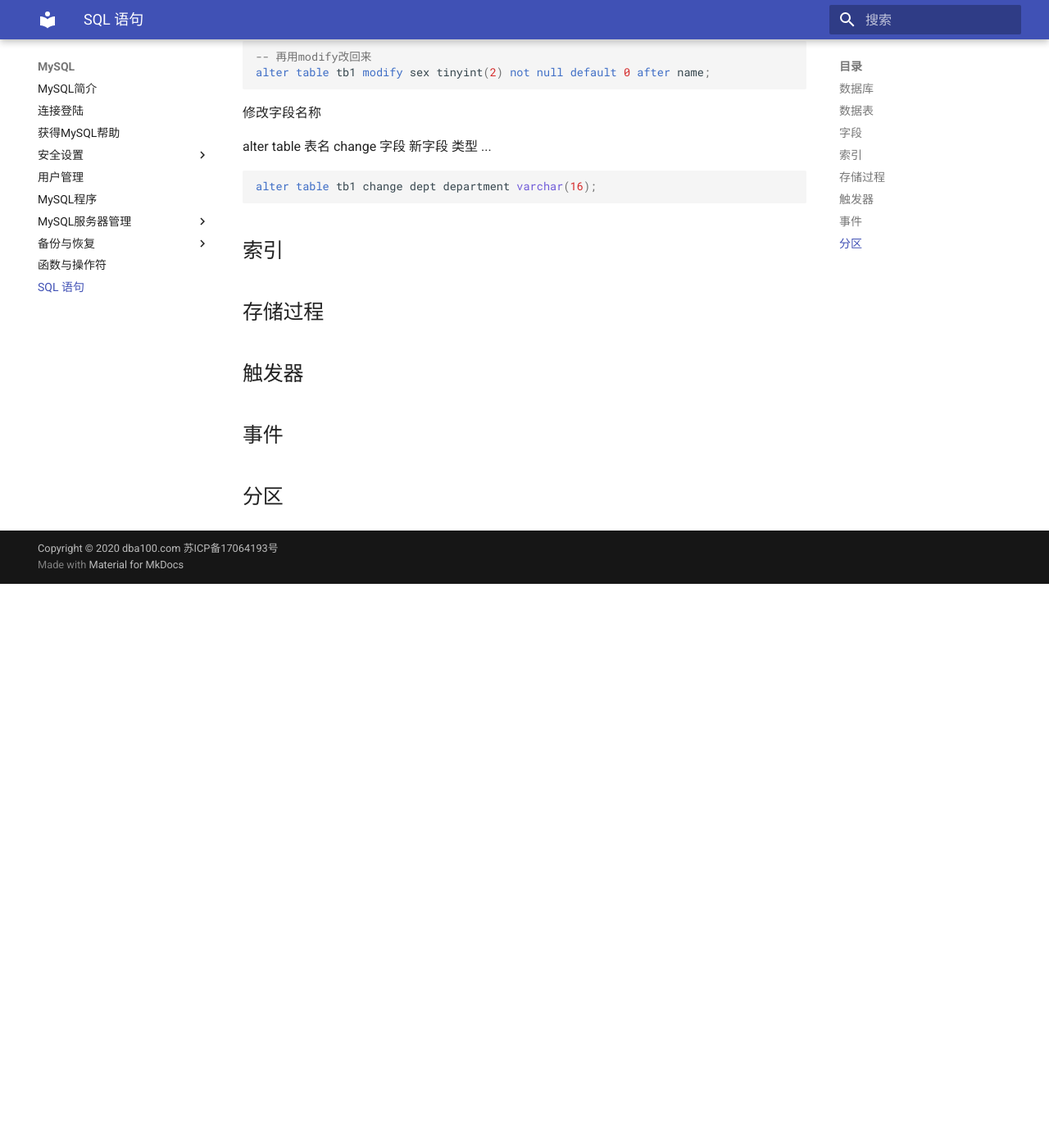
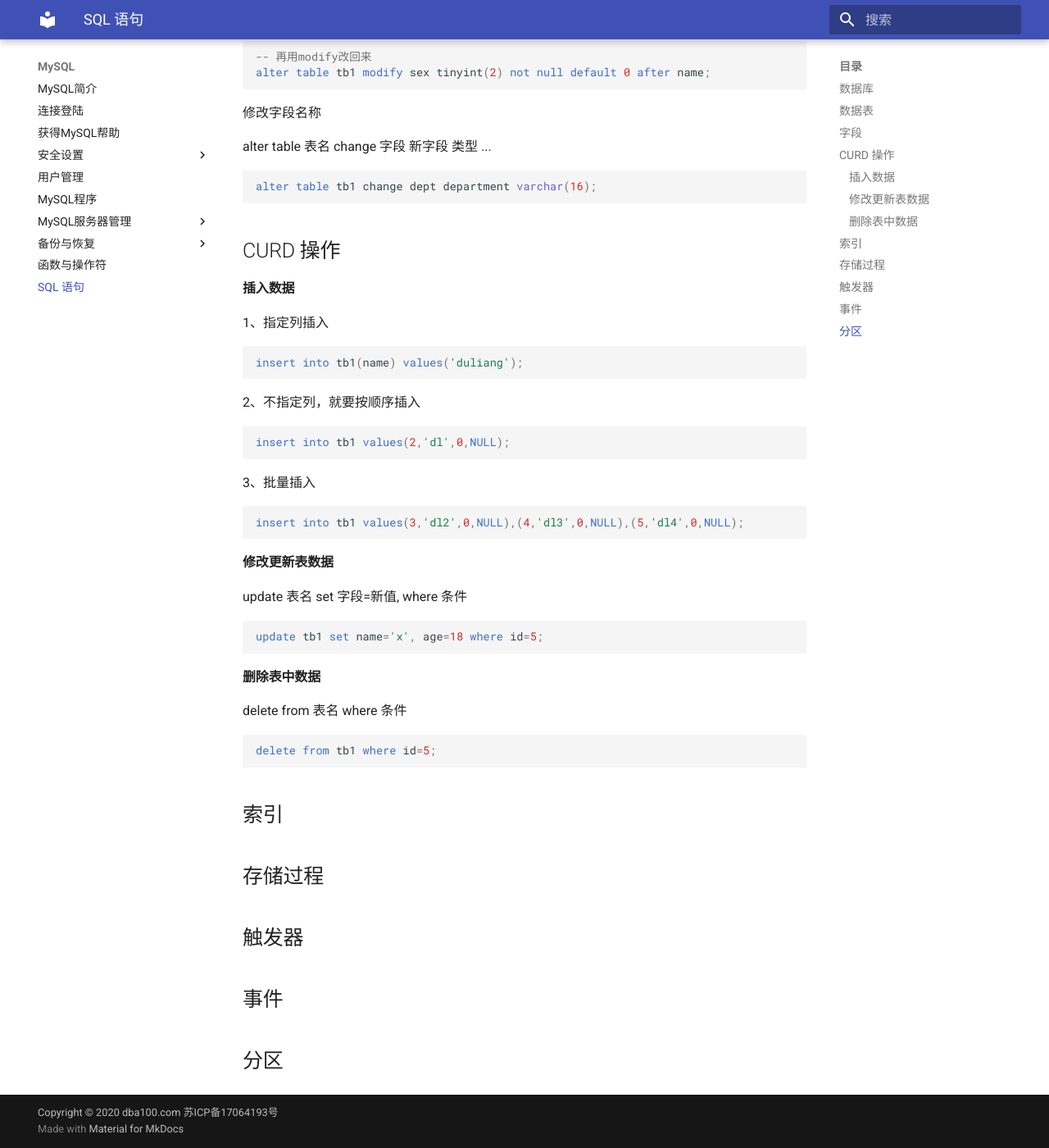
Before and after one commit to duliang123/dba100, an MkDocs documentation site: the page built from docs/mysql/sql.md, in a window 1280 px wide and 1400 px high, scrolled down 2399 px. Shown: the whole window at 82% size. Built offline with MkDocs 1.6.1 and Material for MkDocs 9.7.7, drawn with Linux system fonts in a browser that asks for light colours; before the commit the page ends 3111 px from its top, so only the background shows below that.

Commit message:
Update sql.md

````diff
--- a/docs/mysql/sql.md
+++ b/docs/mysql/sql.md
@@ -132,6 +132,44 @@ alter table 表名 change 字段 新字段 类型 ...
 alter table tb1 change dept department varchar(16);
 ```
 
+## CURD 操作
+
+#### 插入数据
+
+1、指定列插入
+
+```sql
+insert into tb1(name) values('duliang');
+```
+
+2、不指定列，就要按顺序插入
+
+```sql
+insert into tb1 values(2,'dl',0,NULL);
+```
+
+3、批量插入
+
+```sql
+insert into tb1 values(3,'dl2',0,NULL),(4,'dl3',0,NULL),(5,'dl4',0,NULL);
+```
+
+#### 修改更新表数据
+
+update 表名 set 字段=新值, where 条件
+
+```sql
+update tb1 set name='x', age=18 where id=5;
+```
+
+#### 删除表中数据
+
+delete from 表名 where 条件
+
+```sql
+delete from tb1 where id=5;
+```
+
 ## 索引
 
 ## 存储过程
````
